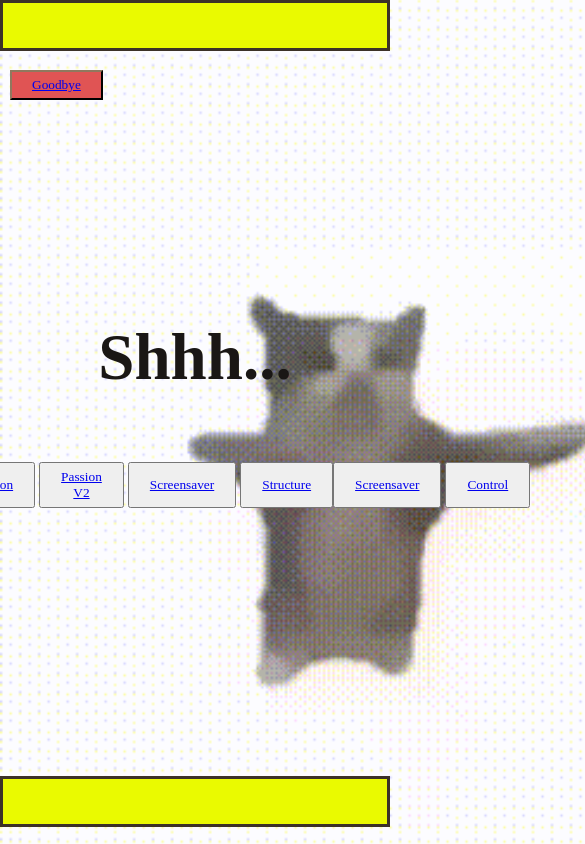
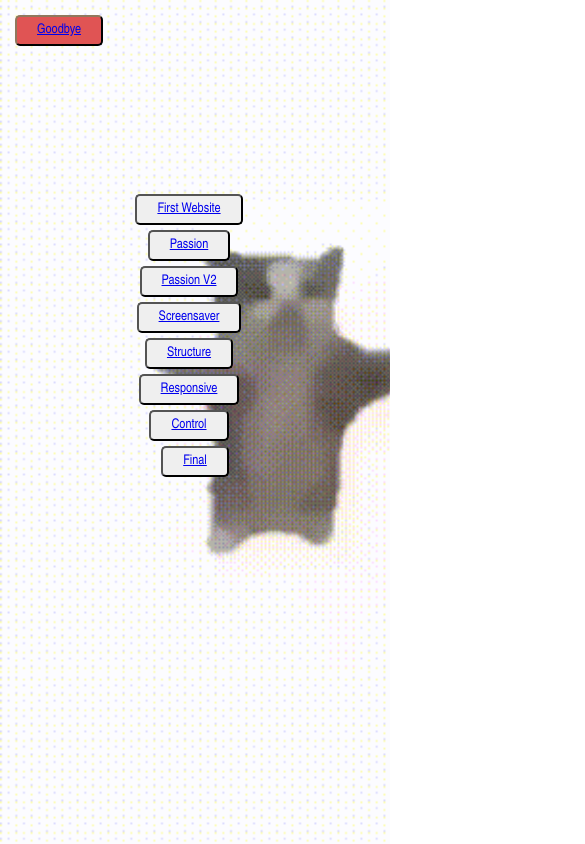
Before and after one commit to ChippyToof/homepage-web-design, a plain HTML site: page homepage-assets/pages/menu-page.html in a window 390 px wide. Shown: the top 844 px of the page, 585 px wide, since content can reach past the window. Drawn offline with Linux system fonts and the light colour scheme.

Commit message:
updated menu

```diff
--- /dev/null
+++ b/final/final.css
@@ -0,0 +1,64 @@
+*{
+    box-sizing: border-box;
+}
+
+img {
+    max-width:100%;
+}
+
+body {
+    background:lightgrey;
+    transition: background .5s;
+}
+
+.container {
+    display:flex;
+    flex-direction: column;
+    gap: 10px;
+    max-width:1100px;
+    margin:0 auto;
+}
+
+main {
+    display: flex;
+    gap: 10px;
+}
+
+
+header,
+.left,
+.center,
+.right,
+footer {
+    border: 1px solid;
+    padding: 20px;
+}
+
+.center {
+    width:50%;
+
+}
+
+.left, .right {
+    width:25%;
+}
+
+/* min-width = mobile first */
+/* for mobile-first, we want our media queries to increase in pixel size as we move down our css document */
+
+/* max-width = desktop first */
+/* for desktop-first, we want our media queries to decrease in pixel as we move down our css document */
+
+@media screen and (max-width:1000px)
+{
+    body {
+        background: lightpink
+    }
+}
+
+@media screen and (max-width:800px)
+{
+    body {
+        background: rgb(255, 239, 182)
+    }
+}
--- a/homepage-assets/pages/menu-page.html
+++ b/homepage-assets/pages/menu-page.html
@@ -6,11 +6,11 @@
     </head>
 
     <body>
-        <marquee div class="top-marquee">ENTER AT YOUR OWN RISK! ENTER AT YOUR OWN RISK! ENTER AT YOUR OWN RISK!</marquee>
+
 
         <div class="container">
 
-        <h1> Shhh... </h1>
+
 
 
         <div class="menu-button-container">
@@ -26,15 +26,18 @@
 
          <button class="menu-buttons">
                 <a href="../../screensaver/screensaver/screensaver.html"> Screensaver</a> </button> &nbsp; &nbsp;
+            <br>
+                <button class="menu-buttons">
+                <a href="../../structure/structure-page2.html"> Structure</a> </button> &nbsp; &nbsp;
+
+                 <button class="menu-buttons">
+                <a href="../../responsive/responsive.html"> Responsive</a> </button> &nbsp; &nbsp;
 
                 <button class="menu-buttons">
-                <a href="../../structure/structure-page2.html"> Structure</a> </button>
-
-                 <button class="menu-buttons">
-                <a href="../../screensaver/screensaver/screensaver.html"> Screensaver</a> </button> &nbsp; &nbsp;
+                <a href="../../kitchen/index.html"> Control</a> </button> &nbsp; &nbsp;
 
                 <button class="menu-buttons">
-                <a href="../../control-jquery/jquery.html"> Control</a> </button>
+                <a href="../../kitchen/index.html"> Final</a> </button>
 
         <button class="menu-buttons" id="goodbye-button">
                 <a href="../../index.html"> Goodbye</a> </button>
@@ -43,7 +46,7 @@
 
         </div>
 
-    <marquee div class="btm-marquee"> ENTER AT YOUR OWN RISK! ENTER AT YOUR OWN RISK! ENTER AT YOUR OWN RISK!</marquee>
+
 
     </body>
 
--- a/main.css
+++ b/main.css
@@ -16,10 +16,11 @@ body {
 }
 
     h1 {
-        font-family: 'Gentium Plus', serif;
+        font-family: 'arial narrow', sans;
         font-size: 65px;
         font-style: regular;
         line-height: 63px;
+        text-align: center;
 
 }
 
@@ -38,32 +39,37 @@ body {
     /* background-color: rgba(255, 255, 255, 0.5); */
     padding: 30px 80px 30px 80px;
     display: flex;
+    flex-wrap: wrap;
     font-family: 'Gentium Plus', serif;
-
+    row-gap: 5px;
+    justify-content: center;
 }
 
 .menu-buttons {
-    font-family: 'Gentium Plus', serif;
+    font-family: 'arial narrow', sans;
+    border-radius: 5px;
     padding: 5px 20px 5px 20px;
 }
 
+
 #goodbye-button {
 
-    font-family: 'Gentium Plus', serif;
+    font-family: 'arial narrow', sans;
     color: white;
     background-color: rgb(224, 84, 84);
     border-color: #3c3227;
     position: absolute;
     display: sticky;
-    top: 70px;
-    left: 10px;
+    top: 15px;
+    left: 15px;
 
 }
 
 .enter-button {
     padding:10px 80px 10px 80px;
     font-size: 20px;
-    font-family: 'Gentium Plus', serif;
+    border-radius: 5px;
+    font-family: 'arial narrow', sans;
     animation: blink 1s linear infinite;
 
 }
```
Also changed, not shown: final/final.html (added, +52 -0 lines), index.html (+2 -2 lines), final/seaweed.jpg (added), 2 other files.
